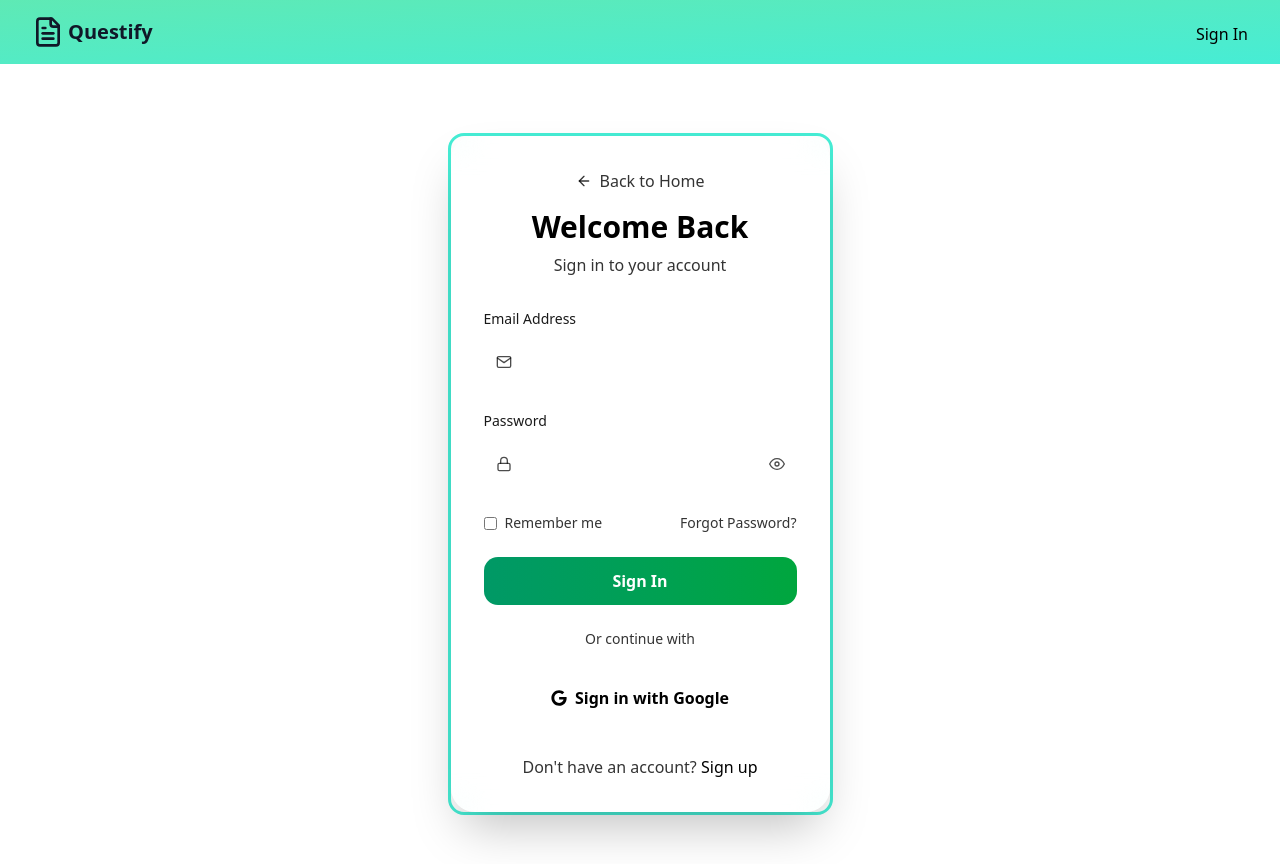
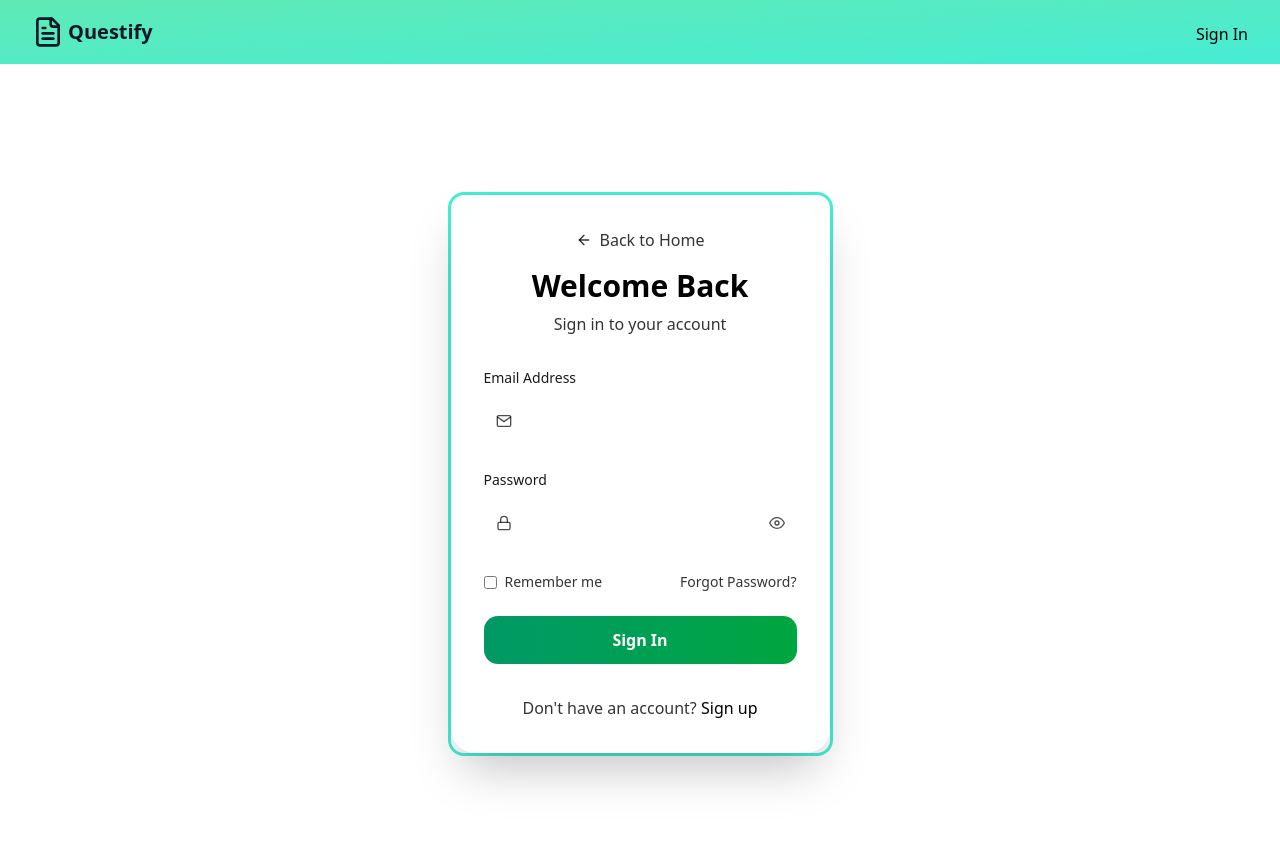
Before and after one commit to Divyshekhar/7th-sem-mp-fe, a Next.js app: page /login in a window 1280 px wide. Built offline with nearby package versions, Linux system fonts and the light colour scheme.

Commit message:
feat: actually pinging be

```diff
--- a/app/login/page.tsx
+++ b/app/login/page.tsx
@@ -1,5 +1,5 @@
 'use client';
-
+import axios from 'axios'
 import { useState } from 'react';
 import { motion } from 'framer-motion';
 import Link from 'next/link';
@@ -11,6 +11,25 @@ export default function LoginPage() {
   const [password, setPassword] = useState('');
   const [showPassword, setShowPassword] = useState(false);
   const [isLoading, setIsLoading] = useState(false);
+
+  const handleSignin = async(e: React.FormEvent) =>{
+    e.preventDefault()
+    setIsLoading(true);
+    try{
+      const response = await axios.post("http://localhost:8080/login", {
+        email,
+        password,
+      });
+      console.log("login successful", response.data);
+    }
+    catch(err : any){
+      console.log("error logining in", err.response)
+    }
+    finally{
+      setIsLoading(false);
+    }
+
+  }
 
   const handleSubmit = async (e: React.FormEvent) => {
     e.preventDefault();
@@ -51,7 +70,7 @@ export default function LoginPage() {
           </motion.div>
 
           {/* Form */}
-          <form onSubmit={handleSubmit} className="space-y-6">
+          <form onSubmit={handleSignin} className="space-y-6">
             <motion.div
               initial={{ opacity: 0, x: -20 }}
               animate={{ opacity: 1, x: 0 }}
@@ -159,27 +178,8 @@ export default function LoginPage() {
               <div className="absolute inset-0 flex items-center">
                 <div className="w-full border-t border-white/20" />
               </div>
-              <div className="relative flex justify-center text-sm">
-                <span className="px-2 bg-transparent text-black/80">Or continue with</span>
-              </div>
             </motion.div>
 
-            <motion.div
-              initial={{ opacity: 0, y: 20 }}
-              animate={{ opacity: 1, y: 0 }}
-              transition={{ delay: 0.7 }}
-            >
-              <motion.button
-                type="button"
-                onClick={handleGoogleSignIn}
-                whileHover={{ scale: 1.02 }}
-                whileTap={{ scale: 0.98 }}
-                className="btn-secondary flex items-center justify-center"
-              >
-                <FaGoogle className="mr-2 text-black" />
-                <span className='text-black'>Sign in with Google</span>
-              </motion.button>
-            </motion.div>
           </form>
 
           <motion.div
--- a/package.json
+++ b/package.json
@@ -10,6 +10,7 @@
   },
   "dependencies": {
     "@radix-ui/react-slot": "^1.2.3",
+    "axios": "^1.11.0",
     "class-variance-authority": "^0.7.1",
     "clsx": "^2.1.1",
     "framer-motion": "^12.23.10",
@@ -18,7 +19,8 @@
     "react": "19.1.0",
     "react-dom": "19.1.0",
     "react-icons": "^5.5.0",
-    "tailwind-merge": "^3.3.1"
+    "tailwind-merge": "^3.3.1",
+    "zod": "^4.0.10"
   },
   "devDependencies": {
     "@eslint/eslintrc": "^3",
```
Also changed, not shown: 1 other file (tests, documents, lock files or other folders).
